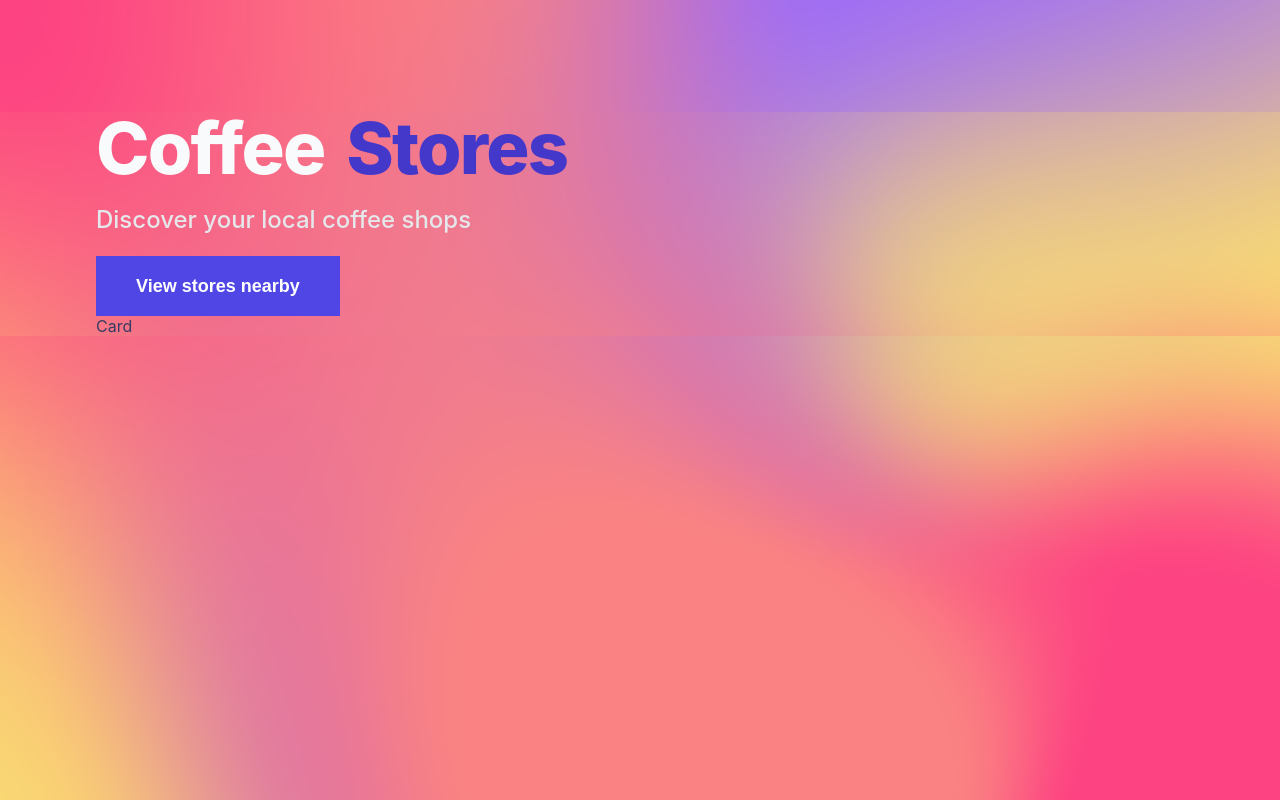
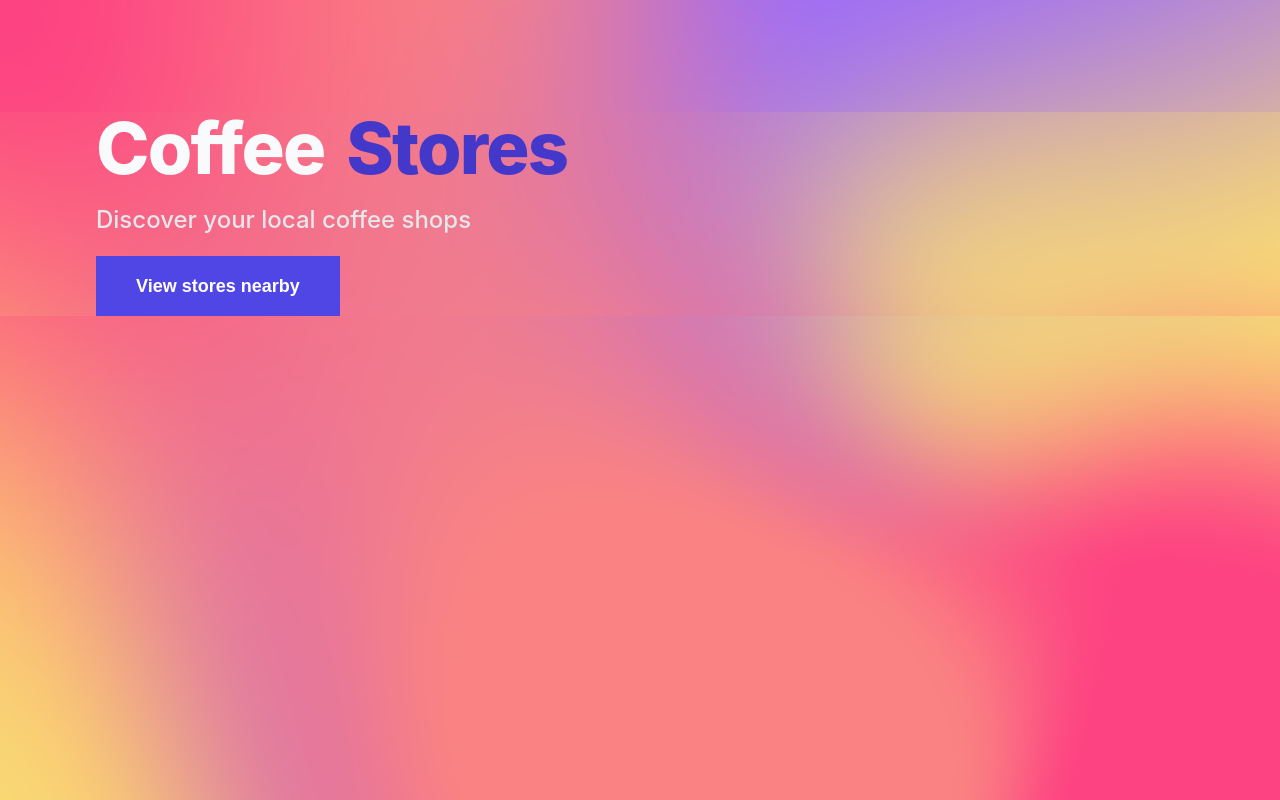
Before and after one commit to mahyarErshad/First-next.js-app, a Next.js app: page / in a window 1280 px wide. Built offline with nearby package versions, Linux system fonts and the light colour scheme; a web font is replaced by a local one.

Commit message:
Removed Card

```diff
--- a/components/banner.js
+++ b/components/banner.js
@@ -1,5 +1,4 @@
 import styles from "../styles/Banner.module.css";
-import Card from "./Card";
 function Banner(props) {
   return (
     <div className={styles.container}>
@@ -8,7 +7,6 @@ function Banner(props) {
       </h1>
       <p className={styles.subTitle}>Discover your local coffee shops</p>
       <button className={styles.button}>{props.buttonText}</button>
-      <Card />
     </div>
   );
 }
```
